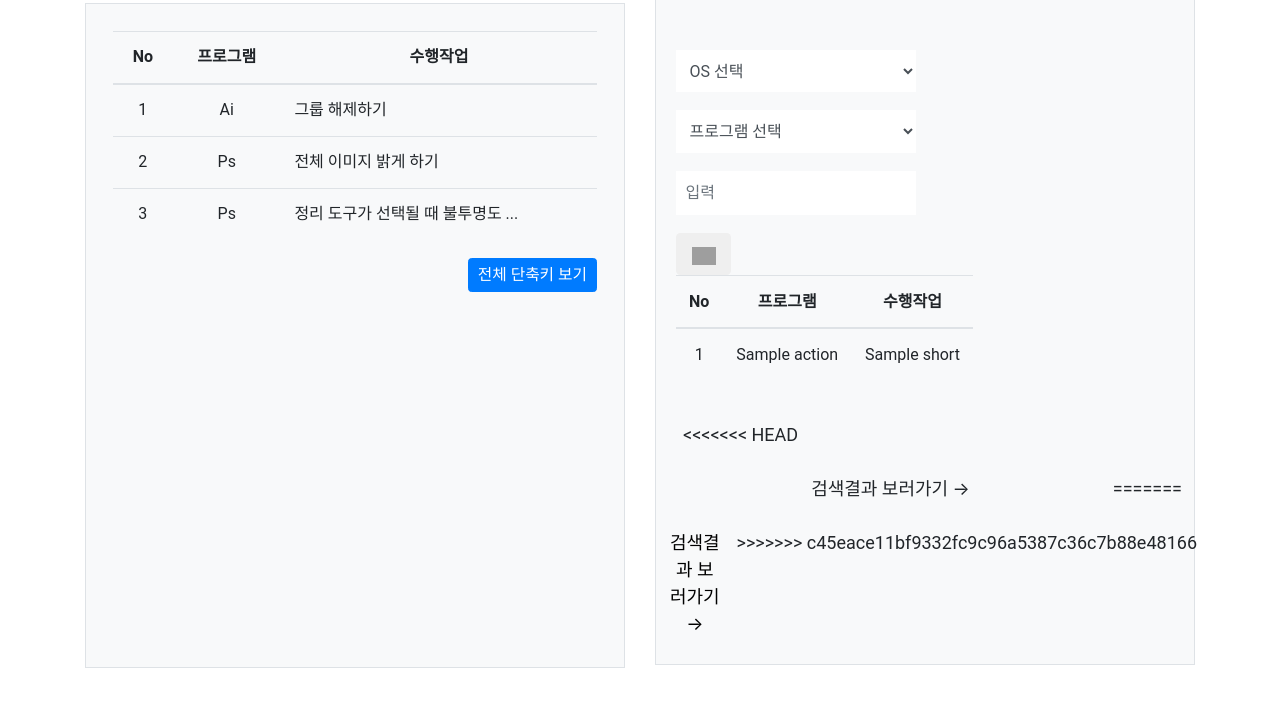
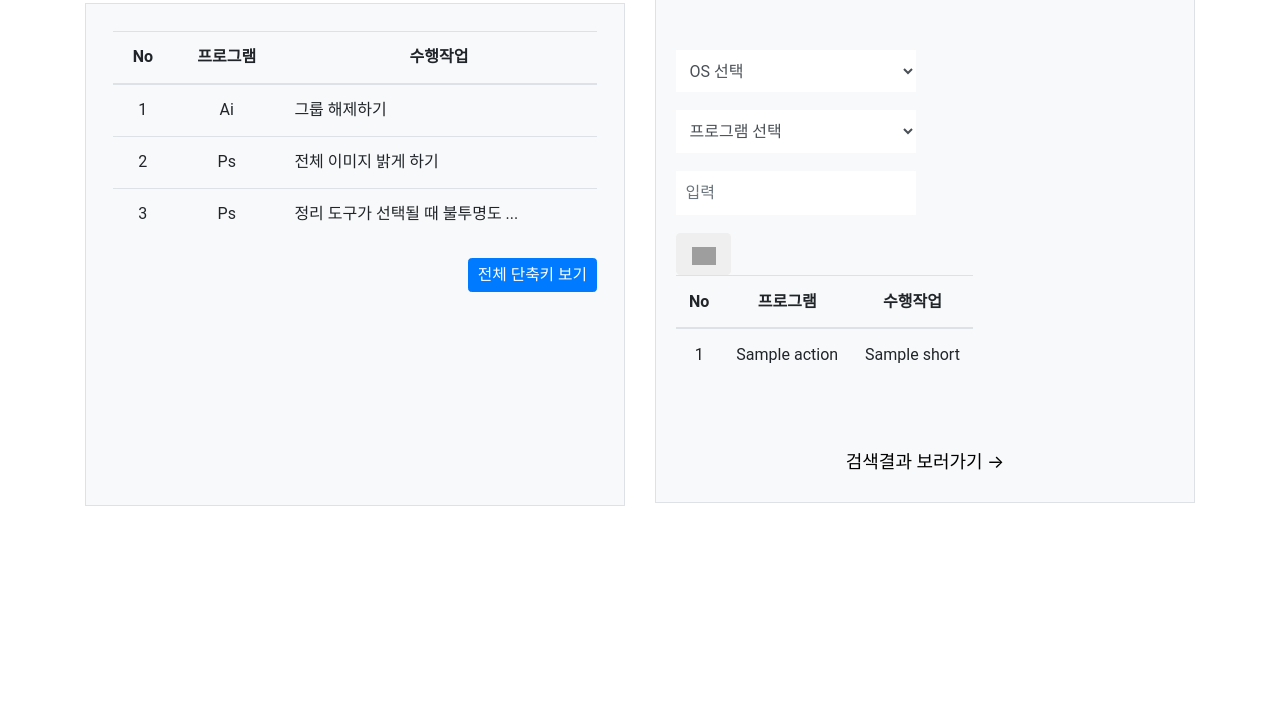
Before and after one commit to handayeon/shortcut_web, a Django app: template web/templates/web/index.html in a window 1280 px wide. Shown: the part 1016-1738 px from the top of the page. After the commit the page ends 1522 px from the top, so only its background shows below. Run offline with Django 3.2, Linux system fonts and the light colour scheme; the template is opened without the code that fills it: most values are stand-ins (such as "Sample title", 1, 10 or a date in 2020); parts of the project's set-up code (start-up, migrations or seed data) failed here and were passed over; some libraries are stand-ins or nearby versions; grey boxes are pictures that could not be loaded.

Commit message:
change index

```diff
--- a/web/templates/web/index.html
+++ b/web/templates/web/index.html
@@ -179,33 +179,12 @@
                             </div>
                         </div>
                     </div>
-<<<<<<< HEAD
-                    <!-- <div class="row text-center">
-                    <table bgcolor="#e9ecef">
-                        {% if short_lists == None %}
-                        <tr><td>검색 결과가 없습니다.</td></tr>
-                        {% endif %}
-                        {% for short_list in short_lists %}
-                        <tr>
-                            <td id="listNum">{{short_list.num}}</td>
-                            <td id="os">{{short_list.os}}</td>
-                            <td id="program">{{short_list.program}}</td>
-                            <td id="listRepValue">{{short_list.action}}</td>
-                            <td id="listShortValue">{{short_list.short}}</td>
-                        </tr>
-                        {% endfor %}
-                    </table>
-                    </div> -->
-                    <div class="row text-center mt-4">
-                        <div class="col"><a onclick="sm();"> 검색결과 보러가기 → </a></div>
-=======
 
 
                     <div class="row text-center mt-4">
                         <div class="col">
                             <a href="{% url 'show_list' %}"> 검색결과 보러가기 → </a>
                         </div>
->>>>>>> c45eace11bf9332fc9c96a5387c36c7b88e48166
                     </div>
                 </div>
             </div>
```
Also changed, not shown: web/views.py (+0 -8 lines).
